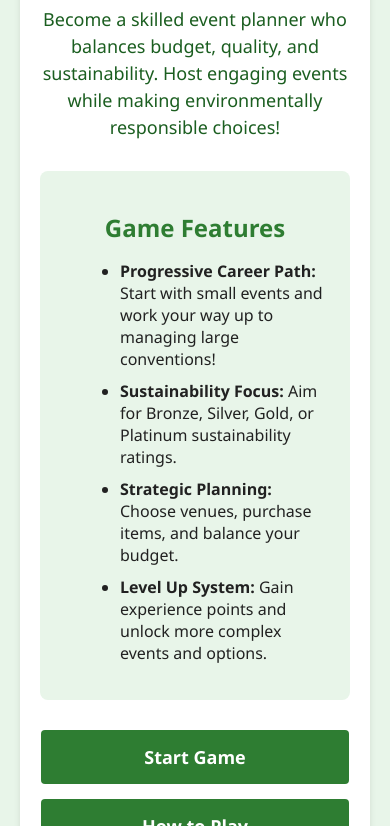
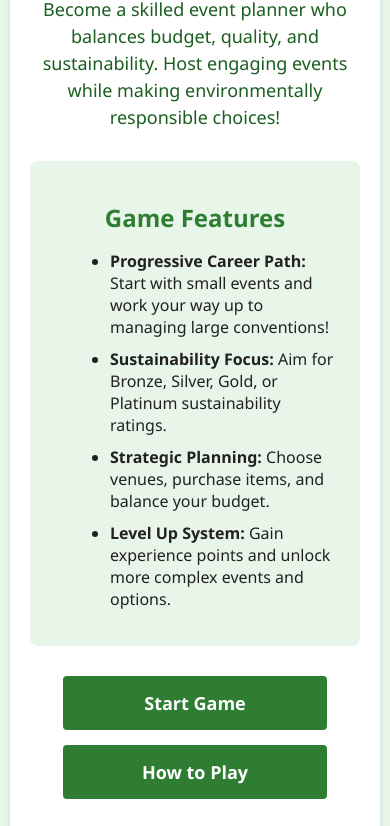
Before and after one commit to BulletPhobia/c4game, a plain HTML site: page index.html in a window 390 px wide. Shown: the part 174-1000 px from the top of the page. Drawn offline with Linux system fonts and the light colour scheme.

Commit message:
mobile test

```diff
--- a/index.html
+++ b/index.html
@@ -2,9 +2,19 @@
 <html lang="en">
 <head>
   <meta charset="UTF-8">
-    <meta name="viewport" content="width=device-width, initial-scale=1.0">
+  <meta name="viewport" content="width=device-width, initial-scale=1.0, maximum-scale=1.0, user-scalable=no">
   <title>Sustainable Event Organizer</title>
   <style>
+    /* Global CSS fixes */
+    html, body {
+      box-sizing: border-box;
+      overflow-x: hidden;
+      width: 100%;
+    }
+    *, *:before, *:after {
+      box-sizing: inherit;
+    }
+
     :root {
       --primary-color: #2e7d32;
       --secondary-color: #81c784;
@@ -17,14 +27,18 @@
 
     body {
       font-family: 'Segoe UI', Tahoma, Geneva, Verdana, sans-serif;
-            margin: 0;
-            padding: 0;
+      margin: 0 auto;
+      padding: 20px;
       background-color: var(--light-color);
       color: var(--text-color);
-            touch-action: manipulation;
       max-width: 800px;
-            margin: 0 auto;
-            padding: 20px;
+    }
+
+    @media (max-width: 800px) {
+      body {
+        max-width: 100%;
+        padding: 10px;
+      }
     }
 
     h1, h2, h3 {
@@ -146,13 +160,11 @@
     // Initialize game state if it doesn't exist
     document.addEventListener('DOMContentLoaded', function() {
       if (!localStorage.getItem('gameState')) {
-                const initialGameState = {
+        localStorage.setItem('gameState', JSON.stringify({
           playerLevel: 1,
           playerXP: 0,
           xpToNextLevel: 100
-                };
-
-                localStorage.setItem('gameState', JSON.stringify(initialGameState));
+        }));
       }
     });
   </script>
```
Also changed, not shown: events.html (+1 -1 lines), game.html (+1 -1 lines), page.html (+1 -1 lines), planning.html (+1 -1 lines), results.html (+1 -1 lines), tutorial.html (+1 -1 lines), venue.html (+1 -1 lines). Lines whose indentation alone changed are shown as unchanged.
